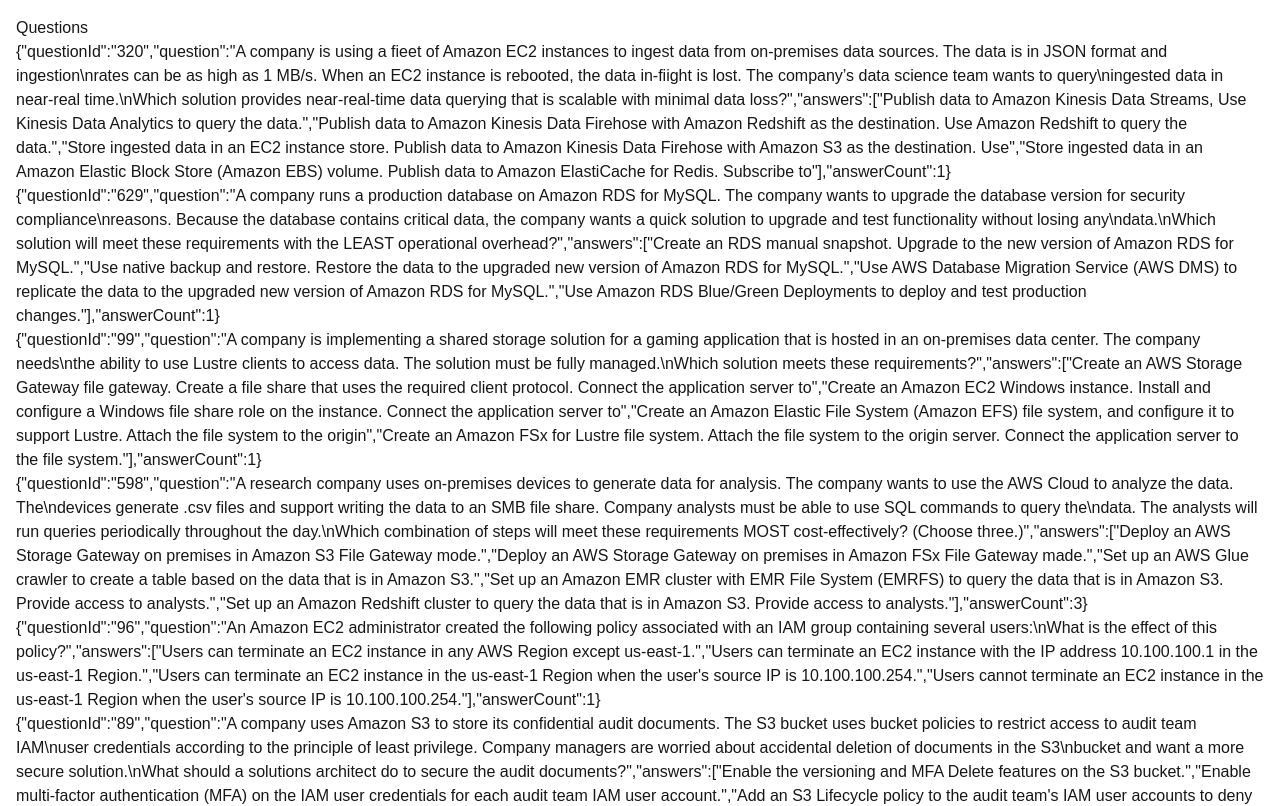
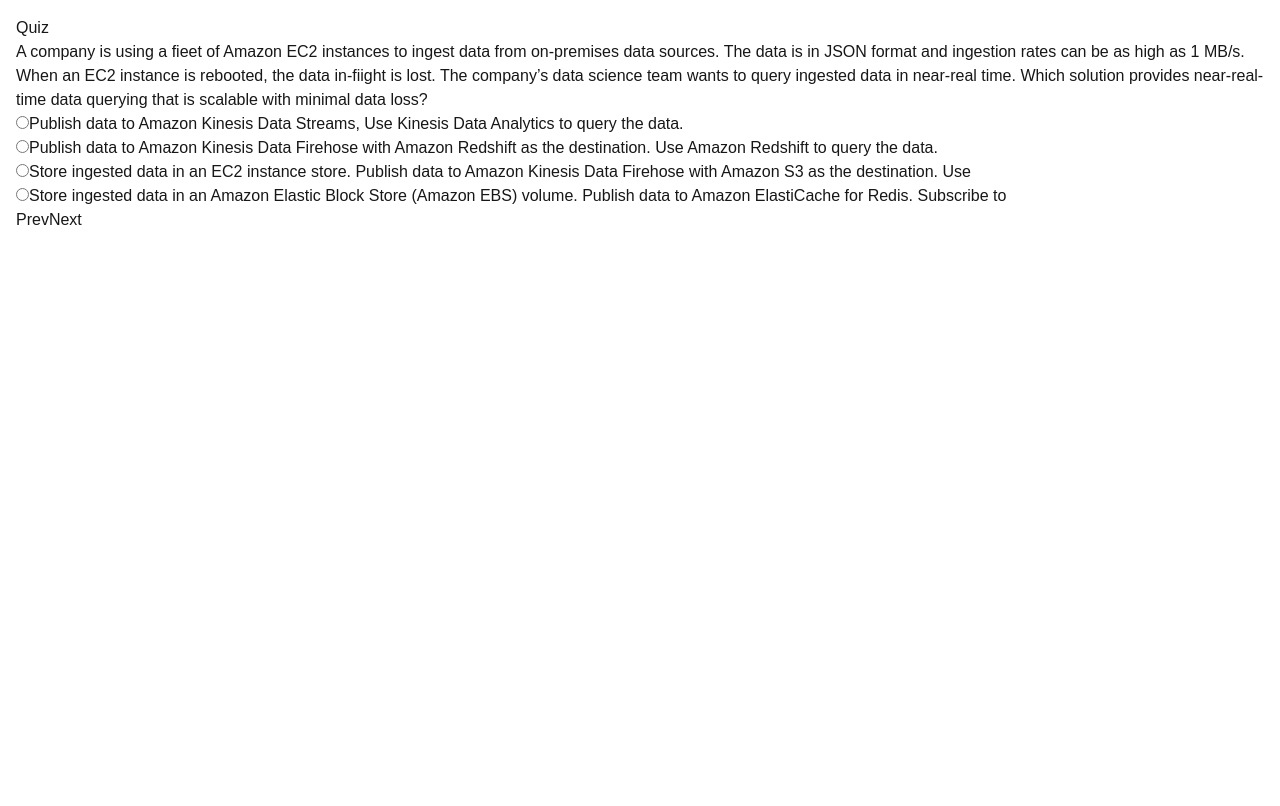
Before and after one commit to hariharanweb/aws-saa-question-bank, a Next.js app: page /quiz in a window 1280 px wide. Shown: the top 806 px of the page. Built offline with nearby package versions, Linux system fonts and the light colour scheme.

Commit message:
Render question answer

```diff
--- a/app/components/Question.tsx
+++ b/app/components/Question.tsx
@@ -5,12 +5,18 @@
   answers: string[];
 }
 
-const QuestionAnswers = ({ question, answers }: QuestionAnswersType) => {
+const QuestionAnswers = ({ questionAnswers }: { questionAnswers: QuestionAnswersType }) => {
+  const renderAnswer = (answer: string) => {
+    return (<>
+      <input type='radio' />
+      {answer}
+    </>)
+  }
   return (
     <>
-      <div>{question}</div>
-      {answers.map((answer) => {
-        return (<div>{answer}</div>)
+      <div>{questionAnswers.question}</div>
+      {questionAnswers.answers.map((answer, index) => {
+        return (<div key={index}>{renderAnswer(answer)}</div>)
       })}
     </>
   )
--- a/app/quiz/page.tsx
+++ b/app/quiz/page.tsx
@@ -1,24 +1,48 @@
 'use client';
 import React, { useEffect, useState } from 'react'
 import QuestionsApi from '../services/QuestionsApi'
-import QuestionAnswers from '../components/Question';
+import QuestionAnswers, { QuestionAnswersType } from '../components/Question';
 
 const Quiz = () => {
-  const [questions, setQuestions] = useState([]);
+  const [questions, setQuestions] = useState<QuestionAnswersType[]>([]);
+  const [areQuestionsLoaded, setAreQuestionsLoaded] = useState<boolean>(false);
+  const [currentIndex, setCurrentIndex] = useState<number>(0);
 
   const fetchQuestions = async () => {
+    setAreQuestionsLoaded(false)
     const questions = await QuestionsApi.getQuizQuestions();
     setQuestions(questions);
+    setAreQuestionsLoaded(true);
   }
   useEffect(() => {
     fetchQuestions();
   }, [])
+
+  const goToNextQuestion = () => {
+    if (currentIndex <= questions.length)
+      setCurrentIndex(currentIndex + 1)
+  }
+
+  const goToPreviousQuestion = () => {
+    if (currentIndex > 0)
+      setCurrentIndex(currentIndex - 1)
+  }
+
+  const renderQuestionAnswer = (questionAnswers: QuestionAnswersType) => {
+    return (
+      <QuestionAnswers questionAnswers={questionAnswers} />
+    )
+  }
   return (
     <div>
-      <div>Questions</div>
-      {questions.map((questionAnswers, index)=>{
-        return (<div key={index}>{JSON.stringify(questionAnswers)}</div>);
-      })}
+      <div>Quiz</div>
+      {areQuestionsLoaded &&
+        <>
+          {renderQuestionAnswer(questions[currentIndex])}
+          <input type='button' onClick={() => goToPreviousQuestion()} value={'Prev'} />
+          <input type='button' onClick={() => goToNextQuestion()} value={'Next'} />
+        </>
+      }
     </div>
   )
 }
```
